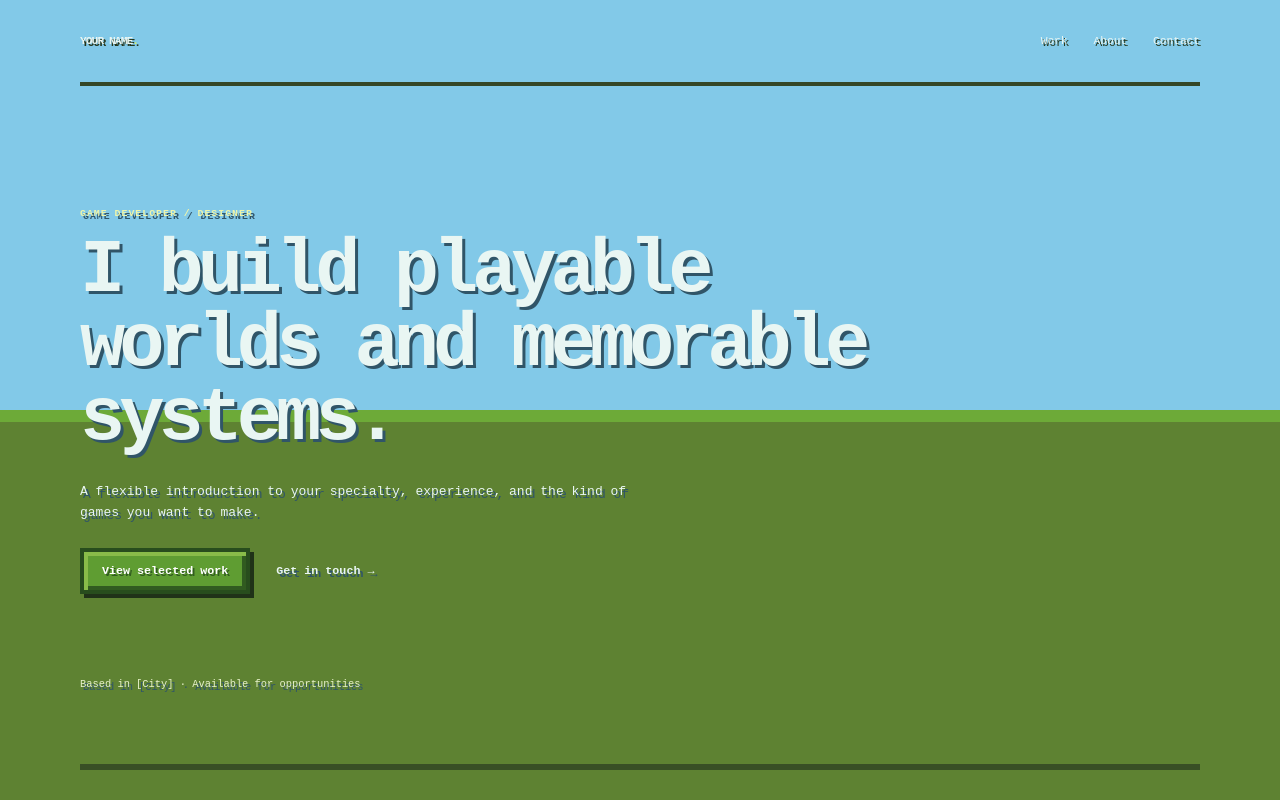
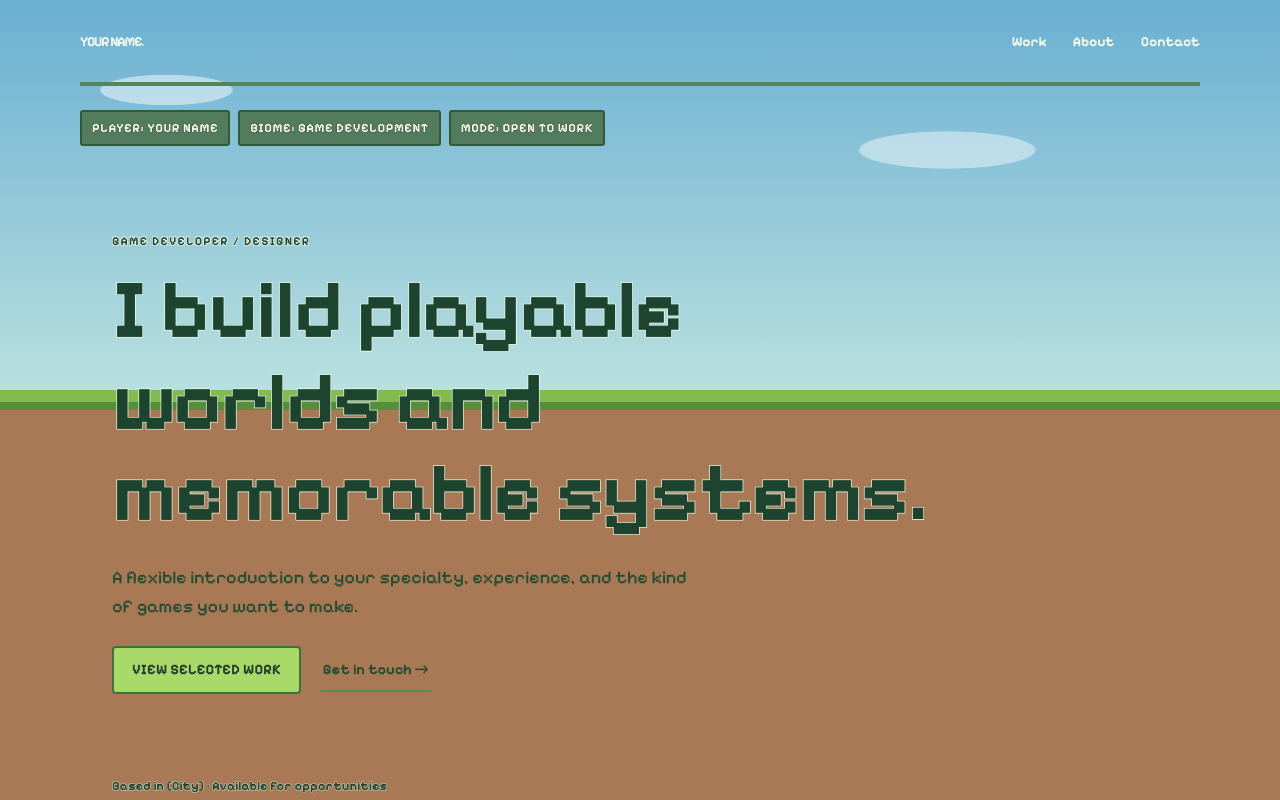
Before and after one commit to oxyenjoyer/PRTF, a React (Vite) app: page / in a window 1280 px wide. Shown: the top 800 px of the page. Built offline with nearby package versions, Linux system fonts and the light colour scheme.

Commit message:
Working on theme v2

```diff
--- a/src/App.tsx
+++ b/src/App.tsx
@@ -7,8 +7,10 @@ const projects = [
 
 // Portfolio section order and the placeholder copy live here; replace them as your work evolves.
 export default function App() {
-  return <main>
+  return <main className="world">
     <nav className="nav container"><a className="brand" href="#top">YOUR NAME<span>.</span></a><div><a href="#work">Work</a><a href="#about">About</a><a href="#contact">Contact</a></div></nav>
+    {/* This HUD gives the intro a game-world identity; change its labels to match your specialty. */}
+    <div className="world-hud container"><span>PLAYER: YOUR NAME</span><span>BIOME: GAME DEVELOPMENT</span><span>MODE: OPEN TO WORK</span></div>
     <section className="hero container" id="top"><p className="eyebrow">Game developer / designer</p><h1>I build playable worlds and memorable systems.</h1><p className="lead">A flexible introduction to your specialty, experience, and the kind of games you want to make.</p><div className="actions"><a className="button" href="#work">View selected work</a><a href="#contact">Get in touch →</a></div><p className="meta">Based in [City] · Available for opportunities</p></section>
     <section className="section container" id="work"><p className="eyebrow">Selected work</p><h2>Games, prototypes, and experiments.</h2><p className="intro">Feature projects that show how you think and what you can ship.</p><div className="projects">{projects.map((project, i) => <article className="card" key={project.title}><div className={`art art-${i + 1}`}>Project visual</div><div className="card-body"><div className="topline"><span>{project.status}</span><span>{project.role}</span></div><h3>{project.title}</h3><p>{project.text}</p><div className="tags">{project.tags.map(tag => <span key={tag}>{tag}</span>)}</div><a href="#">View project ↗</a></div></article>)}</div></section>
     <section className="section about container" id="about"><div><p className="eyebrow">About me</p><h2>Developer first. Player always.</h2><p className="intro">Write a brief, personal story here: what draws you to game development, the problems you enjoy solving, and the teams you want to join.</p></div><div className="skills">{['Gameplay systems', 'Level design', 'Prototyping', 'Technical design', 'Tools', 'Optimization'].map((skill, i) => <p key={skill}><span>0{i + 1}</span>{skill}</p>)}</div></section>
--- a/src/main.tsx
+++ b/src/main.tsx
@@ -2,6 +2,10 @@ import { StrictMode } from 'react'
 import { createRoot } from 'react-dom/client'
 import App from './App'
 import './styles.css'
+// This file loads after the base styles so the world theme stays easy to maintain.
+import './world.css'
+// Contrast and spacing refinements load last so they are easy to adjust independently.
+import './readability.css'
 
 // Keep application-wide providers here if the portfolio gains routing or state later.
 createRoot(document.getElementById('root')!).render(<StrictMode><App /></StrictMode>)
--- /dev/null
+++ b/src/readability.css
@@ -0,0 +1,17 @@
+/* Final contrast pass: adjust these colors if future content needs more or less depth. */
+:root{--deep-sky:#6aafd2;--deep-sky-low:#b8e0df;--deep-panel:#355d3c;--deep-panel-alt:#294c33;--light-copy:#f9ffed;--light-muted:#dfedcf}
+
+/* Flat pixel UI: borders and strokes provide emphasis instead of any drop or inset shadows. */
+.world *,.world *::before,.world *::after{box-shadow:none!important;text-shadow:none!important}
+/* Sky content uses dark type with a light outline; dark panels invert that treatment. */
+.hero h1,.hero .eyebrow,.hero .meta{color:#1d442e;-webkit-text-stroke:1.35px #f7ffed;paint-order:stroke fill}.hero .lead,.brand,.nav,.nav a{color:#234d32;-webkit-text-stroke:0}.hero .meta{-webkit-text-stroke:.65px #f7ffed}.section h2,.contact h2,.section .eyebrow,.contact .eyebrow,.card h3,.card p,.card a,.skills p,.skills span,.contact>a,footer{color:var(--light-copy);-webkit-text-stroke:1.35px #183a26;paint-order:stroke fill}.card p,.skills p,footer{-webkit-text-stroke:.55px #183a26}.world-hud,.world-hud span,.tags span,.topline{-webkit-text-stroke:.5px #183a26;paint-order:stroke fill}
+
+/* A deeper sky and green content zones make the light pixel font easy to scan. */
+body{background:radial-gradient(ellipse 135px 31px at 13% 90px,#ffffff7d 0 48%,transparent 50%),radial-gradient(ellipse 180px 38px at 74% 150px,#ffffff70 0 48%,transparent 50%),linear-gradient(to bottom,var(--deep-sky),var(--deep-sky-low) 390px,#83bb4f 390px,#83bb4f 402px,#578e3d 402px 410px,#a97955 410px)}
+h2,.card h3,.lead,.intro,.meta,.eyebrow{color:var(--light-copy);text-shadow:none}h2,.card h3{letter-spacing:-.015em}.lead,.intro{color:var(--light-muted)}.eyebrow{color:#e5f5b5}.nav,.nav a{color:#f7ffed;text-shadow:1px 1px #2c5535}.nav{border-bottom-color:#54845a}.brand span,.contact>a{color:#d8f08c}
+
+/* Section colors, card copy, and tags share a darker base with consistently light text. */
+.section,.contact{background-color:var(--deep-panel);background-image:radial-gradient(circle at 9px 9px,#ffffff0d 0 1px,transparent 1.5px),radial-gradient(circle at 28px 26px,#0e2c180d 0 1px,transparent 1.5px);background-size:38px 38px,57px 57px;border-top-color:#6f9d64}.section:nth-of-type(3),.contact{background-color:var(--deep-panel-alt)}.card,.card-body{background:#416a43;border-color:#7eaa71;box-shadow:2px 2px #22452c}.card:hover{box-shadow:3px 4px #22452c}.card h3,.card p{color:var(--light-copy)}.topline{color:#d2e6bc}.tags span{background:#568153;border-color:#9bc383;color:#f7ffed}.card a{color:#e0f7a3}.skills{background:#416a43;border-color:#8cb47c;box-shadow:2px 2px #234b31}.skills p{border-bottom-color:#6f996b;color:var(--light-copy)}.skills span{color:#d8f08c}.contact>a{border-bottom-color:#d8f08c}footer{background:#223f2b;border-top-color:#5e8b5a;color:#e6f4d4}
+
+/* Shared spacing keeps every portfolio section aligned; tune it here rather than per section. */
+.hero,.section,.contact{padding:88px 32px}.hero{min-height:570px}footer{padding:40px 32px}#work{padding-left:32px;padding-right:32px}@media(max-width:760px){.hero,.section,.contact{padding:64px 16px}.hero{min-height:540px}footer{padding:32px 16px}#work{padding-left:16px;padding-right:16px}}
--- /dev/null
+++ b/src/world.css
@@ -0,0 +1,17 @@
+@import url('https://fonts.googleapis.com/css2?family=Pixelify+Sans:wght@400;500;600;700&display=swap');
+
+/* Change these values first to retheme the clean voxel-inspired visual system. */
+:root{--sky-top:#a9ddf0;--sky-bottom:#e4f7f5;--grass:#91c955;--grass-dark:#578d3d;--soil:#b4855d;--panel:#4d7650;--panel-light:#7cae70;--ink:#213a2b;--paper:#fffdf1;font-family:"Pixelify Sans","Trebuchet MS",Verdana,Arial,sans-serif}
+
+/* Soft square cloud clusters add texture without creating repeated background lines. */
+body{background:radial-gradient(ellipse 125px 28px at 13% 90px,#ffffff9e 0 48%,transparent 50%),radial-gradient(ellipse 170px 35px at 74% 150px,#ffffff8a 0 48%,transparent 50%),radial-gradient(ellipse 95px 22px at 48% 255px,#ffffff75 0 48%,transparent 50%),linear-gradient(to bottom,var(--sky-top),var(--sky-bottom) 390px,#a4d967 390px,#a4d967 402px,#6ca94b 402px 410px,#c69b70 410px)}
+
+/* Edit the HUD labels in App.tsx. The bar is compact so it supports, rather than overwhelms, the content. */
+.world-hud{display:flex;flex-wrap:wrap;gap:8px;position:relative;z-index:1;margin-top:24px;color:#fffdf1;font-size:.8rem;font-weight:700;letter-spacing:.04em}.world-hud span{background:#4d7650e8;border:2px solid #315b38;border-radius:3px;padding:8px 10px;box-shadow:2px 2px #315b38}
+
+/* Main actions use a filled button plus a clearly separated secondary text action. */
+.actions{gap:20px}.button{min-height:48px;display:inline-flex;align-items:center;justify-content:center;border:2px solid #416f3f;border-radius:4px;background:#a9d969;box-shadow:inset 0 1px #e7f8af,3px 3px #527b42;color:#213a2b;font-size:.9rem;font-weight:700;letter-spacing:.01em;text-transform:uppercase}.button:hover{background:#c1e77c;transform:translate(-2px,-2px);box-shadow:inset 0 1px #f4ffca,5px 5px #527b42}.button:active{transform:translate(1px,1px);box-shadow:inset 0 2px #78ae52,1px 1px #527b42}.actions>a:not(.button){color:#234b31;font-weight:700;border-bottom:2px solid #598b50;padding:12px 2px}
+
+/* The portfolio is arranged as clear content zones over calm, readable surfaces. */
+.nav{border-bottom-color:#77a774;color:#234b31}.nav a{color:#234b31;font-weight:700}.nav a:hover,footer a:hover{color:#fffdf1}.brand span,.contact>a{color:#3d7a41}.hero{padding-top:66px;min-height:570px}.hero h1,h2,.card h3{font-family:"Pixelify Sans","Trebuchet MS",sans-serif;font-weight:700;letter-spacing:-.025em;line-height:1.1;text-shadow:2px 2px #ffffff80;color:#234b31}.lead,.intro{font-size:1.12rem;font-weight:500;color:#315c3d;text-shadow:none}.meta{color:#527e55;font-weight:700}.section,.contact{background:#f7f9e9f2;border-top:5px solid #79aa68;padding:92px 0}.section:nth-of-type(3),.contact{background:#eaf3d9}.projects{gap:22px;margin-top:38px}.card{background:#fffdf1;border:2px solid #76a568;border-radius:5px;box-shadow:4px 4px #99bd82;overflow:hidden}.card:hover{border-color:#4a813f;transform:translate(-2px,-3px);box-shadow:6px 7px #99bd82}.art{border-bottom:3px solid #76a568}.art:after{display:none}.card-body{background:#fffdf1}.topline{color:#658567;font-weight:700}.card h3{color:#234b31;text-shadow:none}.card p{font-weight:500;color:#46694b}.tags span{background:#e3f0cc;border:1px solid #a0c786;color:#31573a;font-weight:700}.card a{color:#39773b}.skills{border:2px solid #91b981;background:#fffdf1;box-shadow:3px 3px #b7d79d}.skills p{border-bottom:1px solid #cfdfb8;color:#31573a}.skills span{color:#5c9948}.contact>a{border-bottom-color:#76ad59}footer{border-top-color:#6b9d65;color:#f2fae7}.section+footer{background:#486d46}
+@media(max-width:760px){.world-hud{margin-top:14px}.world-hud span{width:100%}.hero{padding-top:56px;min-height:540px}.section,.contact{padding:70px 0}.actions{align-items:flex-start;flex-direction:column;gap:10px}}
```
Also changed, not shown: 5 other files (tests, documents, lock files or other folders).
